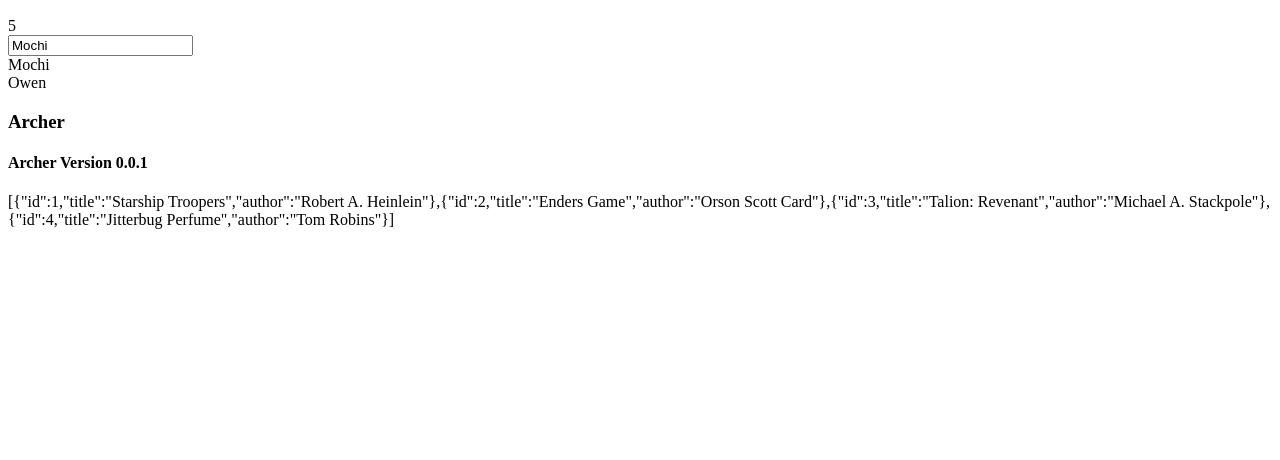
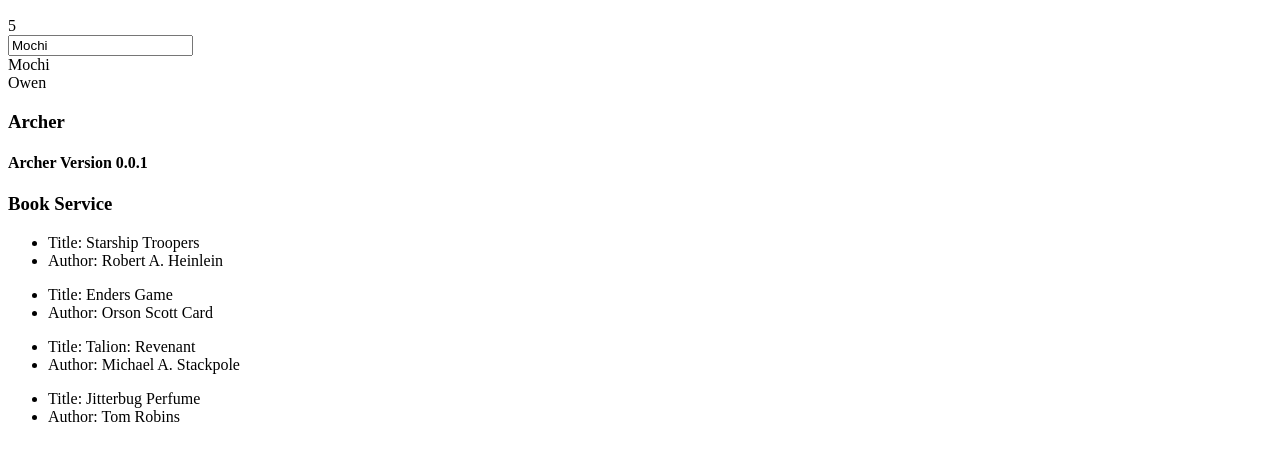
Before and after one commit to owen28299/angular-demo, a website: page public/index.html in a window 1280 px wide. Shown: the part 110-570 px from the top of the page. Drawn offline with nearby package versions, Linux system fonts and the light colour scheme.

Commit message:
uses ng repeat to loop through array

```diff
--- a/public/index.html
+++ b/public/index.html
@@ -30,9 +30,17 @@
       {{characterVersion}}
     </h4>
 
-    <p>
-      {{bookService}}
-    </p>
+    <div>
+      <h3>Book Service</h3>
+      <ul ng-repeat="book in books">
+        <li>
+          Title: {{book.title}}
+        </li>
+        <li>
+          Author: {{book.author}}
+        </li>
+      </ul>
+    </div>
 
   </div>
 
--- a/public/js/controllers.js
+++ b/public/js/controllers.js
@@ -16,6 +16,6 @@
 
     $scope.characterVersion = CharacterVersionFactory;
 
-    $scope.bookService = BookService.getBooks();
+    $scope.books = BookService.getBooks();
   }]);
 })();
```
